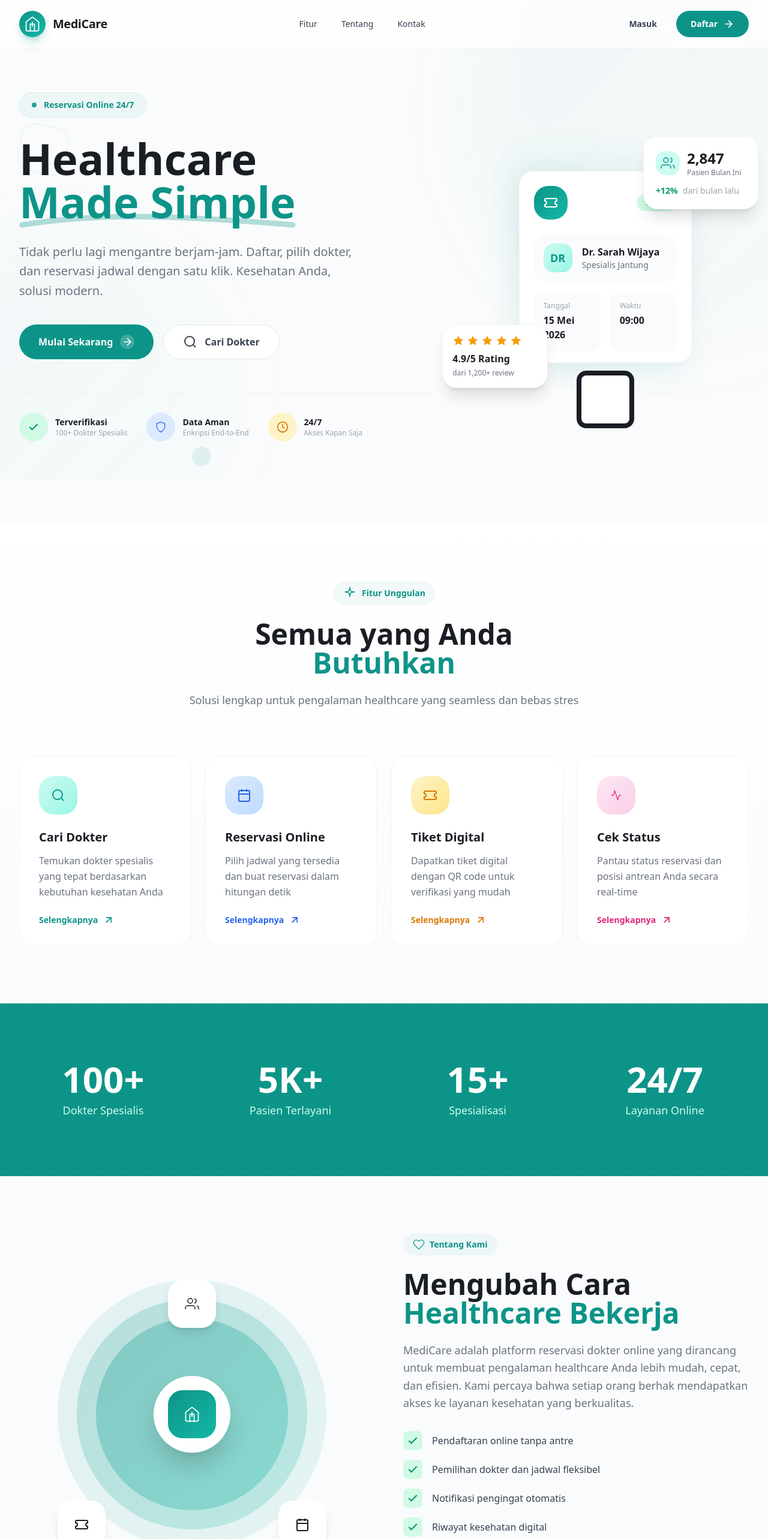
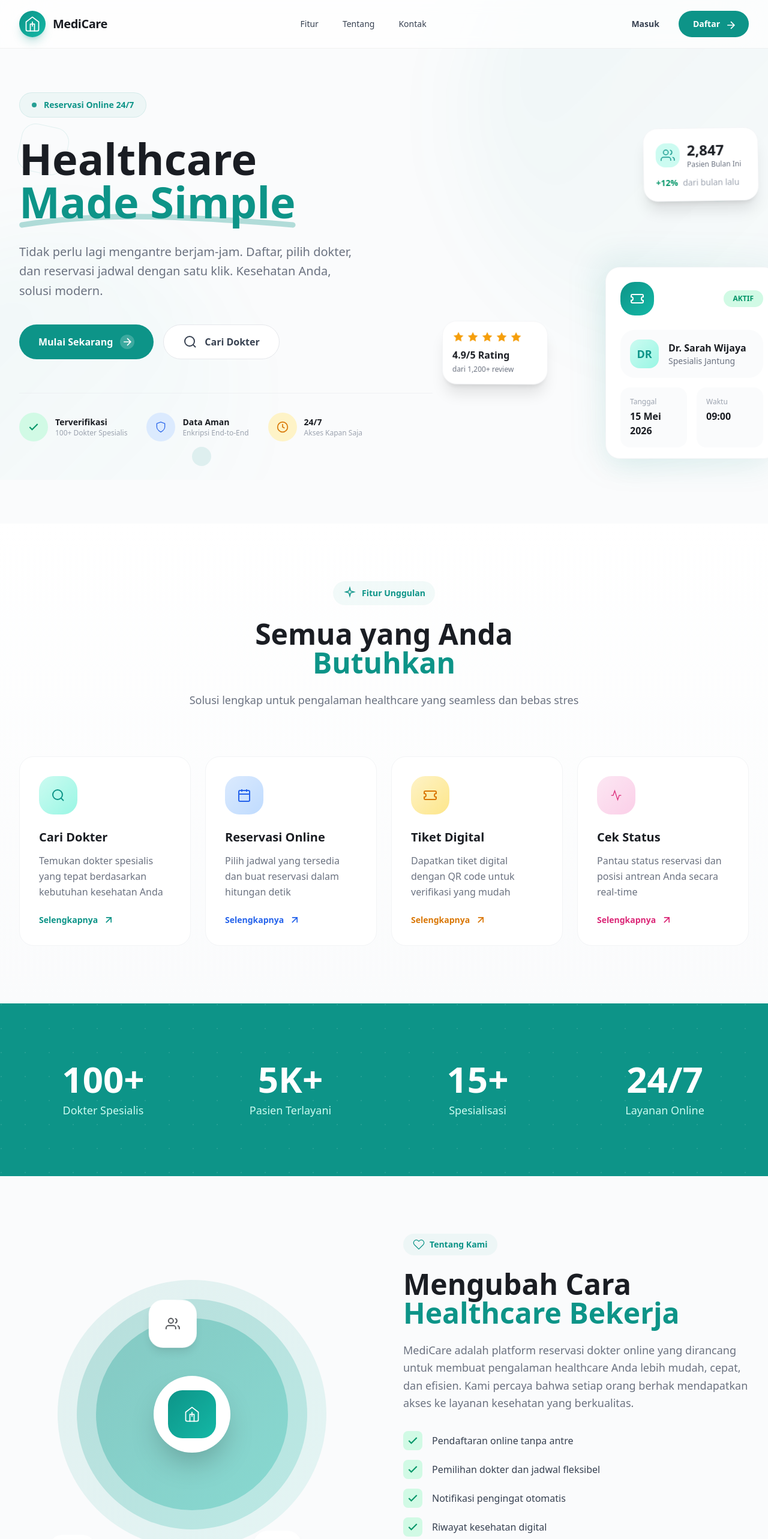
Before and after one commit to xinzzu/Hospital-Reservation, a Next.js app in the folder frontend/: page / in a window 1280 px wide. Shown: the top 2566 px of the page at 60% size. Built offline with nearby package versions, Linux system fonts and the light colour scheme.

Commit message:
feat: enhance icon components with className prop for better styling flexibility

```diff
--- a/frontend/app/globals.css
+++ b/frontend/app/globals.css
@@ -233,3 +233,139 @@
 .card-hover-gradient:hover::before {
   opacity: 1;
 }
+
+/* === FLOATING ANIMATIONS === */
+@keyframes float {
+  0%, 100% { transform: translateY(0px) rotate(0deg); }
+  50% { transform: translateY(-20px) rotate(1deg); }
+}
+
+@keyframes float-delayed {
+  0%, 100% { transform: translateY(0px) rotate(0deg); }
+  50% { transform: translateY(-15px) rotate(-1deg); }
+}
+
+@keyframes float-more-delayed {
+  0%, 100% { transform: translateY(0px) rotate(0deg); }
+  50% { transform: translateY(-12px) rotate(0.5deg); }
+}
+
+@keyframes orbit {
+  0%, 100% { transform: translate(-50%, -50%) rotate(0deg) translateX(80px) rotate(0deg); }
+  100% { transform: translate(-50%, -50%) rotate(360deg) translateX(80px) rotate(-360deg); }
+}
+
+@keyframes orbit-delayed {
+  0%, 100% { transform: translate(-50%, -50%) rotate(0deg) translateX(90px) rotate(0deg); }
+  100% { transform: translate(-50%, -50%) rotate(360deg) translateX(90px) rotate(-360deg); }
+}
+
+@keyframes orbit-more-delayed {
+  0%, 100% { transform: translate(-50%, -50%) rotate(0deg) translateX(100px) rotate(0deg); }
+  100% { transform: translate(-50%, -50%) rotate(360deg) translateX(100px) rotate(-360deg); }
+}
+
+.animate-float {
+  animation: float 6s ease-in-out infinite;
+}
+
+.animate-float-delayed {
+  animation: float-delayed 5s ease-in-out infinite;
+  animation-delay: -2s;
+}
+
+.animate-float-more-delayed {
+  animation: float-more-delayed 4s ease-in-out infinite;
+  animation-delay: -3s;
+}
+
+.animate-orbit {
+  animation: orbit 20s linear infinite;
+}
+
+.animate-orbit-delayed {
+  animation: orbit-delayed 25s linear infinite;
+}
+
+.animate-orbit-more-delayed {
+  animation: orbit-more-delayed 30s linear infinite;
+}
+
+/* Glassmorphism blur effects */
+.backdrop-blur-2xl {
+  backdrop-filter: blur(40px);
+  -webkit-backdrop-filter: blur(40px);
+}
+
+.backdrop-blur-3xl {
+  backdrop-filter: blur(64px);
+  -webkit-backdrop-filter: blur(64px);
+}
+
+/* === FLOATING ANIMATIONS === */
+@keyframes float {
+  0%, 100% { transform: translateY(0px) rotate(0deg); }
+  50% { transform: translateY(-20px) rotate(1deg); }
+}
+
+@keyframes float-delayed {
+  0%, 100% { transform: translateY(0px) rotate(0deg); }
+  50% { transform: translateY(-15px) rotate(-1deg); }
+}
+
+@keyframes float-more-delayed {
+  0%, 100% { transform: translateY(0px) rotate(0deg); }
+  50% { transform: translateY(-12px) rotate(0.5deg); }
+}
+
+@keyframes orbit {
+  0%, 100% { transform: translate(-50%, -50%) rotate(0deg) translateX(80px) rotate(0deg); }
+  100% { transform: translate(-50%, -50%) rotate(360deg) translateX(80px) rotate(-360deg); }
+}
+
+@keyframes orbit-delayed {
+  0%, 100% { transform: translate(-50%, -50%) rotate(0deg) translateX(90px) rotate(0deg); }
+  100% { transform: translate(-50%, -50%) rotate(360deg) translateX(90px) rotate(-360deg); }
+}
+
+@keyframes orbit-more-delayed {
+  0%, 100% { transform: translate(-50%, -50%) rotate(0deg) translateX(100px) rotate(0deg); }
+  100% { transform: translate(-50%, -50%) rotate(360deg) translateX(100px) rotate(-360deg); }
+}
+
+.animate-float {
+  animation: float 6s ease-in-out infinite;
+}
+
+.animate-float-delayed {
+  animation: float-delayed 5s ease-in-out infinite;
+  animation-delay: -2s;
+}
+
+.animate-float-more-delayed {
+  animation: float-more-delayed 4s ease-in-out infinite;
+  animation-delay: -3s;
+}
+
+.animate-orbit {
+  animation: orbit 20s linear infinite;
+}
+
+.animate-orbit-delayed {
+  animation: orbit-delayed 25s linear infinite;
+}
+
+.animate-orbit-more-delayed {
+  animation: orbit-more-delayed 30s linear infinite;
+}
+
+/* Glassmorphism blur effects */
+.backdrop-blur-2xl {
+  backdrop-filter: blur(40px);
+  -webkit-backdrop-filter: blur(40px);
+}
+
+.backdrop-blur-3xl {
+  backdrop-filter: blur(64px);
+  -webkit-backdrop-filter: blur(64px);
+}
--- a/frontend/app/page.tsx
+++ b/frontend/app/page.tsx
@@ -5,90 +5,90 @@ import { useState, useEffect } from 'react';
 
 // SVG Icons
 const Icons = {
-  Hospital: () => (
-    <svg viewBox="0 0 24 24" fill="none" stroke="currentColor" strokeWidth="1.5" className="w-7 h-7">
+  Hospital: ({ className = 'w-7 h-7' }: { className?: string }) => (
+    <svg viewBox="0 0 24 24" fill="none" stroke="currentColor" strokeWidth="1.5" className={className}>
       <path d="M3 9l9-7 9 7v11a2 2 0 01-2 2H5a2 2 0 01-2-2V9z" strokeLinecap="round" strokeLinejoin="round"/>
       <path d="M9 22V12h6v10M12 9v6" strokeLinecap="round" strokeLinejoin="round"/>
     </svg>
   ),
-  Search: () => (
-    <svg viewBox="0 0 24 24" fill="none" stroke="currentColor" strokeWidth="2" className="w-6 h-6">
+  Search: ({ className = 'w-6 h-6' }: { className?: string }) => (
+    <svg viewBox="0 0 24 24" fill="none" stroke="currentColor" strokeWidth="2" className={className}>
       <circle cx="11" cy="11" r="8"/>
       <path d="M21 21l-4.35-4.35"/>
     </svg>
   ),
-  Calendar: () => (
-    <svg viewBox="0 0 24 24" fill="none" stroke="currentColor" strokeWidth="2" className="w-6 h-6">
+  Calendar: ({ className = 'w-6 h-6' }: { className?: string }) => (
+    <svg viewBox="0 0 24 24" fill="none" stroke="currentColor" strokeWidth="2" className={className}>
       <rect x="3" y="4" width="18" height="18" rx="2" ry="2"/>
       <path d="M16 2v4M8 2v4M3 10h18"/>
     </svg>
   ),
-  Ticket: () => (
-    <svg viewBox="0 0 24 24" fill="none" stroke="currentColor" strokeWidth="2" className="w-6 h-6">
+  Ticket: ({ className = 'w-6 h-6' }: { className?: string }) => (
+    <svg viewBox="0 0 24 24" fill="none" stroke="currentColor" strokeWidth="2" className={className}>
       <path d="M2 9a3 3 0 110 6v2a2 2 0 002 2h16a2 2 0 002-2v-2a3 3 0 110-6V7a2 2 0 00-2-2H4a2 2 0 00-2 2v2z"/>
     </svg>
   ),
-  Clock: () => (
-    <svg viewBox="0 0 24 24" fill="none" stroke="currentColor" strokeWidth="2" className="w-5 h-5">
+  Clock: ({ className = 'w-5 h-5' }: { className?: string }) => (
+    <svg viewBox="0 0 24 24" fill="none" stroke="currentColor" strokeWidth="2" className={className}>
       <circle cx="12" cy="12" r="10"/>
       <path d="M12 6v6l4 2"/>
     </svg>
   ),
-  Location: () => (
-    <svg viewBox="0 0 24 24" fill="none" stroke="currentColor" strokeWidth="2" className="w-5 h-5">
+  Location: ({ className = 'w-5 h-5' }: { className?: string }) => (
+    <svg viewBox="0 0 24 24" fill="none" stroke="currentColor" strokeWidth="2" className={className}>
       <path d="M21 10c0 7-9 13-9 13s-9-6-9-13a9 9 0 1118 0z"/>
       <circle cx="12" cy="10" r="3"/>
     </svg>
   ),
-  Phone: () => (
-    <svg viewBox="0 0 24 24" fill="none" stroke="currentColor" strokeWidth="2" className="w-5 h-5">
+  Phone: ({ className = 'w-5 h-5' }: { className?: string }) => (
+    <svg viewBox="0 0 24 24" fill="none" stroke="currentColor" strokeWidth="2" className={className}>
       <path d="M22 16.92v3a2 2 0 01-2.18 2 19.79 19.79 0 01-8.63-3.07 19.5 19.5 0 01-6-6 19.79 19.79 0 01-3.07-8.67A2 2 0 014.11 2h3a2 2 0 012 1.72c.127.96.361 1.903.7 2.81a2 2 0 01-.45 2.11L8.09 9.91a16 16 0 006 6l1.27-1.27a2 2 0 012.11-.45c.907.339 1.85.573 2.81.7A2 2 0 0122 16.92z"/>
     </svg>
   ),
-  ArrowRight: () => (
-    <svg viewBox="0 0 24 24" fill="none" stroke="currentColor" strokeWidth="2" className="w-5 h-5">
+  ArrowRight: ({ className = 'w-5 h-5' }: { className?: string }) => (
+    <svg viewBox="0 0 24 24" fill="none" stroke="currentColor" strokeWidth="2" className={className}>
       <path d="M5 12h14M12 5l7 7-7 7"/>
     </svg>
   ),
-  ArrowUpRight: () => (
-    <svg viewBox="0 0 24 24" fill="none" stroke="currentColor" strokeWidth="2" className="w-5 h-5">
+  ArrowUpRight: ({ className = 'w-5 h-5' }: { className?: string }) => (
+    <svg viewBox="0 0 24 24" fill="none" stroke="currentColor" strokeWidth="2" className={className}>
       <path d="M7 17L17 7M7 7h10v10"/>
     </svg>
   ),
-  Check: () => (
-    <svg viewBox="0 0 24 24" fill="none" stroke="currentColor" strokeWidth="2.5" className="w-5 h-5">
+  Check: ({ className = 'w-5 h-5' }: { className?: string }) => (
+    <svg viewBox="0 0 24 24" fill="none" stroke="currentColor" strokeWidth="2.5" className={className}>
       <path d="M20 6L9 17l-5-5"/>
     </svg>
   ),
-  Shield: () => (
-    <svg viewBox="0 0 24 24" fill="none" stroke="currentColor" strokeWidth="1.5" className="w-5 h-5">
+  Shield: ({ className = 'w-5 h-5' }: { className?: string }) => (
+    <svg viewBox="0 0 24 24" fill="none" stroke="currentColor" strokeWidth="1.5" className={className}>
       <path d="M12 22s8-4 8-10V5l-8-3-8 3v7c0 6 8 10 8 10z"/>
     </svg>
   ),
-  Heart: () => (
-    <svg viewBox="0 0 24 24" fill="none" stroke="currentColor" strokeWidth="1.5" className="w-5 h-5">
+  Heart: ({ className = 'w-5 h-5' }: { className?: string }) => (
+    <svg viewBox="0 0 24 24" fill="none" stroke="currentColor" strokeWidth="1.5" className={className}>
       <path d="M20.84 4.61a5.5 5.5 0 00-7.78 0L12 5.67l-1.06-1.06a5.5 5.5 0 00-7.78 7.78l1.06 1.06L12 21.23l7.78-7.78 1.06-1.06a5.5 5.5 0 000-7.78z"/>
     </svg>
   ),
-  Activity: () => (
-    <svg viewBox="0 0 24 24" fill="none" stroke="currentColor" strokeWidth="1.5" className="w-5 h-5">
+  Activity: ({ className = 'w-5 h-5' }: { className?: string }) => (
+    <svg viewBox="0 0 24 24" fill="none" stroke="currentColor" strokeWidth="1.5" className={className}>
       <path d="M22 12h-4l-3 9L9 3l-3 9H2"/>
     </svg>
   ),
-  Star: () => (
-    <svg viewBox="0 0 24 24" fill="currentColor" className="w-5 h-5">
+  Star: ({ className = 'w-5 h-5' }: { className?: string }) => (
+    <svg viewBox="0 0 24 24" fill="currentColor" className={className}>
       <path d="M12 2l3.09 6.26L22 9.27l-5 4.87 1.18 6.88L12 17.77l-6.18 3.25L7 14.14 2 9.27l6.91-1.01L12 2z"/>
     </svg>
   ),
-  Users: () => (
-    <svg viewBox="0 0 24 24" fill="none" stroke="currentColor" strokeWidth="1.5" className="w-6 h-6">
+  Users: ({ className = 'w-6 h-6' }: { className?: string }) => (
+    <svg viewBox="0 0 24 24" fill="none" stroke="currentColor" strokeWidth="1.5" className={className}>
       <path d="M17 21v-2a4 4 0 00-4-4H5a4 4 0 00-4 4v2"/>
       <circle cx="9" cy="7" r="4"/>
       <path d="M23 21v-2a4 4 0 00-3-3.87M16 3.13a4 4 0 010 7.75"/>
     </svg>
   ),
-  Sparkle: () => (
-    <svg viewBox="0 0 24 24" fill="none" stroke="currentColor" strokeWidth="1.5" className="w-6 h-6">
+  Sparkle: ({ className = 'w-6 h-6' }: { className?: string }) => (
+    <svg viewBox="0 0 24 24" fill="none" stroke="currentColor" strokeWidth="1.5" className={className}>
       <path d="M12 3l1.5 5.5L19 10l-5.5 1.5L12 17l-1.5-5.5L5 10l5.5-1.5L12 3z"/>
     </svg>
   ),
@@ -153,7 +153,9 @@ export default function Home() {
               <Link href="/register" className="group relative px-6 py-3 bg-[#0d9488] text-white text-sm font-semibold rounded-full hover:bg-[#0f766e] transition-all duration-300 hover:shadow-lg hover:shadow-[#0d9488]/25 hover:-translate-y-0.5 active:translate-y-0">
                 <span className="relative z-10 flex items-center gap-2">
                   Daftar
-                  <Icons.ArrowRight className="w-4 h-4 group-hover:translate-x-0.5 transition-transform" />
+                  <span className="w-4 h-4 group-hover:translate-x-0.5 transition-transform duration-300">
+                    <Icons.ArrowRight />
+                  </span>
                 </span>
               </Link>
             </div>
@@ -282,11 +284,7 @@ export default function Home() {
                         </div>
                       </div>
 
-                      <div className="flex items-center justify-center pt-4">
-                        <div className="w-24 h-24 bg-[#1a1d23] rounded-xl flex items-center justify-center">
-                          <div className="w-20 h-20 bg-white rounded-lg" />
-                        </div>
-                      </div>
+
                     </div>
                   </div>
 
```
